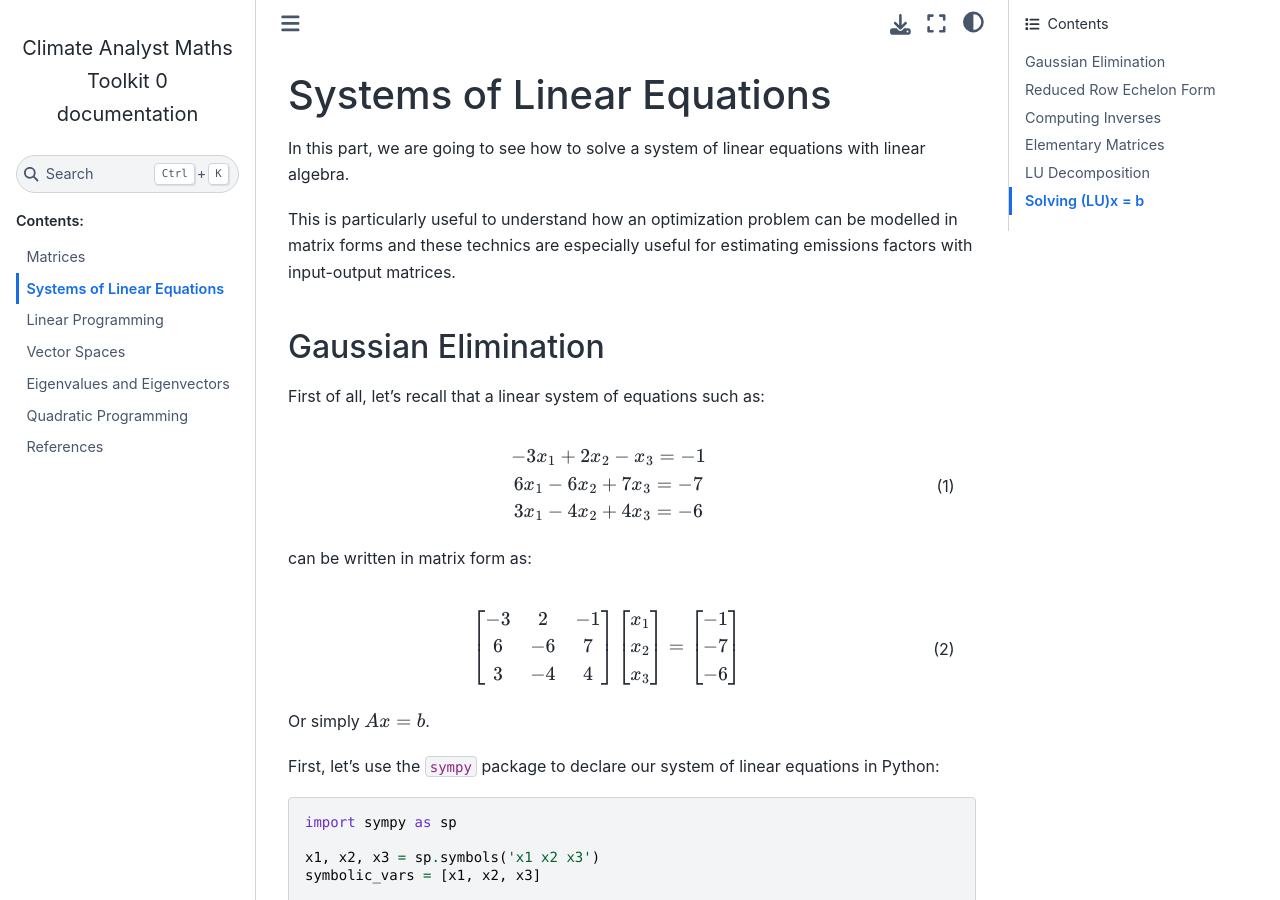
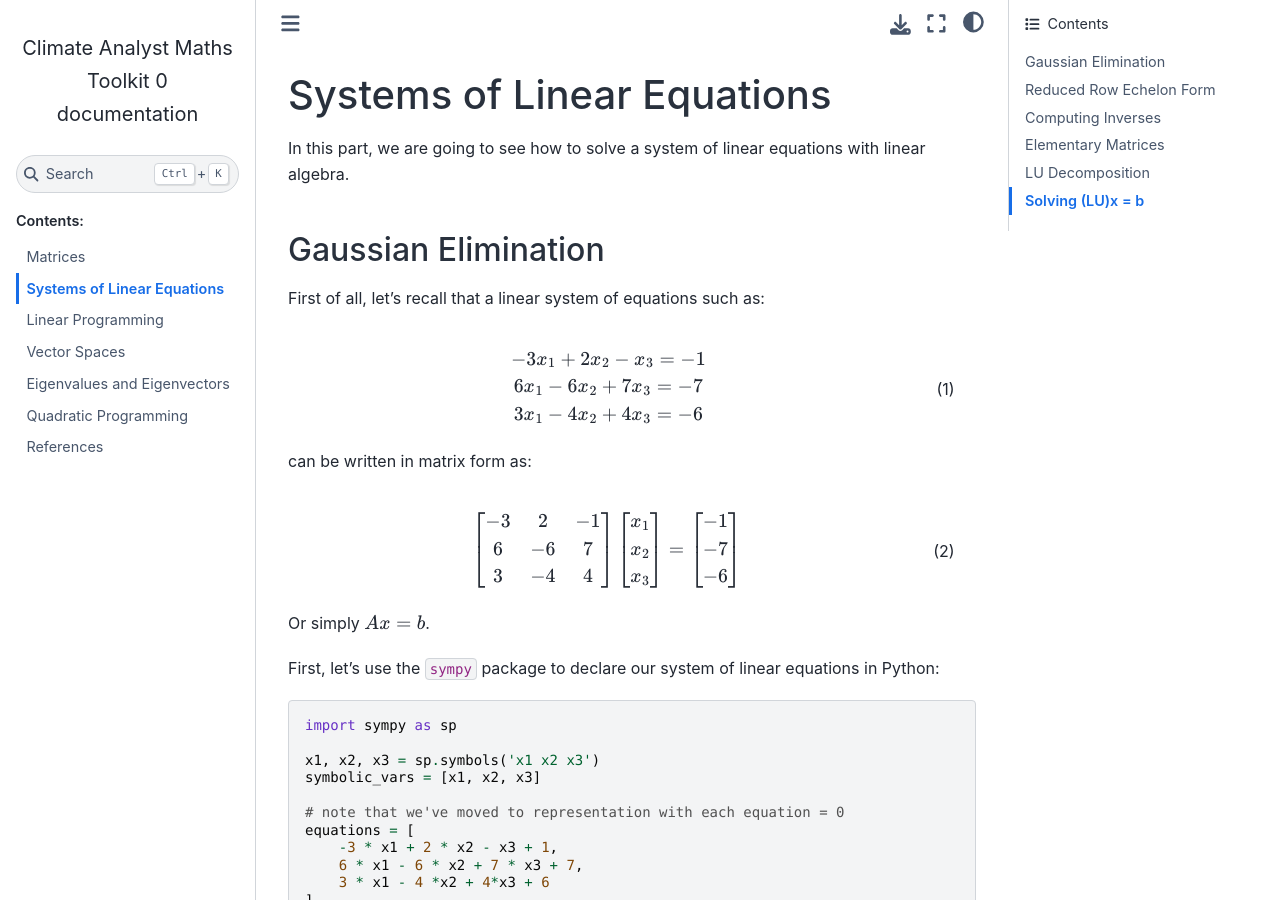
Before and after one commit to tlorans/ClimateAnalystMathsToolkit, a Sphinx documentation site: the page built from docs/source/systemslinearequations.md, in a window 1280 px wide and 900 px high. Built offline with Sphinx 7.4.7 and the Sphinx Book theme 1.1.4, drawn with Linux system fonts in a browser that asks for light colours.

```diff
--- a/docs/source/systemslinearequations.md
+++ b/docs/source/systemslinearequations.md
@@ -1,8 +1,6 @@
 ## Systems of Linear Equations
 
 In this part, we are going to see how to solve a system of linear equations with linear algebra.
-
-This is particularly useful to understand how an optimization problem can be modelled in matrix forms and these technics are especially useful for estimating emissions factors with input-output matrices.
 
 ### Gaussian Elimination
 
```
Also changed, not shown: 5 other files.
